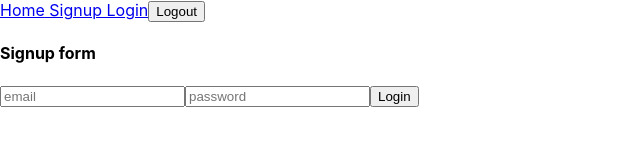
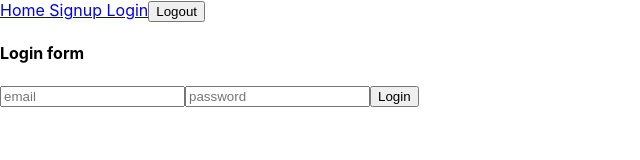
Before and after one commit to leothebeagle/siwa-ecommerce-react-frontend, a React (Create React App) app: page /login in a window 1280 px wide. Shown: the top 160 px of the page, without its empty margins (0-640 px from the left). Built offline with nearby package versions, Linux system fonts and the light colour scheme.

Commit message:
Correct title for login form

```diff
--- a/src/components/LoginForm.js
+++ b/src/components/LoginForm.js
@@ -9,7 +9,7 @@ const LoginForm = (props) => {
 
     return(
         <div>
-            <h4>Signup form</h4>
+            <h4>Login form</h4>
             <form onSubmit={handleSubmit} >
                 <input onChange={handleChange} type="email" name="email" value={props.email} placeholder="email"/>
                 <input onChange={handleChange} type="password" name="password" value={props.password} placeholder="password"/>
```
